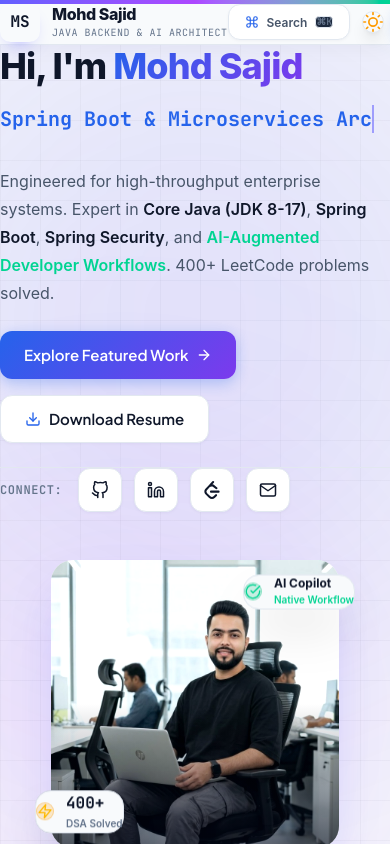
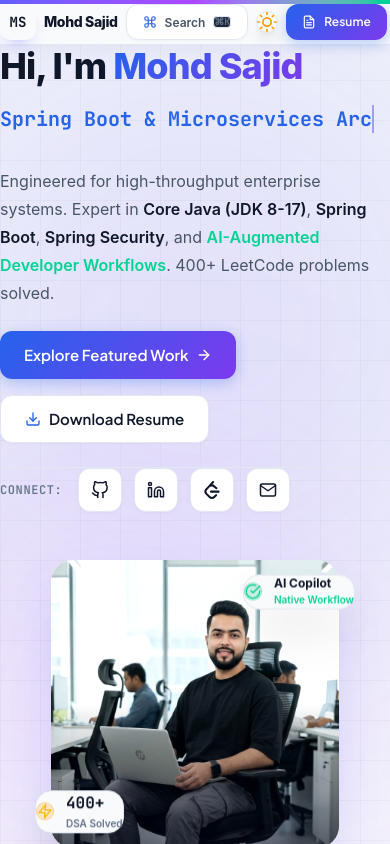
Before and after one commit to mohdsajid9600/portfolio-profile, a React (Vite) app: page / in a window 390 px wide. Shown: the top 844 px of the page. Built offline with nearby package versions, Linux system fonts and the light colour scheme.

Commit message:
navbar issue resolve

```diff
--- a/src/components/Navbar.jsx
+++ b/src/components/Navbar.jsx
@@ -70,24 +70,24 @@ export default function Navbar({ theme, toggleTheme, onOpenCommand, onOpenResume
         className={`fixed top-0 left-0 right-0 z-[9000] transition-all duration-300 ${
           scrolled
             ? 'bg-slate-950/90 light:bg-white/90 backdrop-blur-xl border-b border-slate-800/80 light:border-slate-200 shadow-lg py-3'
-            : 'bg-slate-950/40 light:bg-white/50 backdrop-blur-md border-b border-slate-800/30 light:border-slate-200/50 py-4'
+            : 'bg-slate-950/40 light:bg-white/50 backdrop-blur-md border-b border-slate-800/30 light:border-slate-200/50 py-3.5 sm:py-4'
         }`}
       >
-        <div className="w-full px-4 sm:px-8 xl:px-12 flex items-center justify-between">
+        <div className="w-full px-3 sm:px-6 lg:px-10 flex items-center justify-between gap-2 max-w-7xl mx-auto">
 
-          {/* Column 1: Brand Logo (Left Aligned) */}
-          <div className="flex items-center justify-start shrink-0">
-            <a href="#hero" className="flex items-center gap-3 group focus:outline-none rounded-xl p-1">
-              <div className="w-10 h-10 rounded-xl bg-gradient-to-tr from-indigo-600 via-purple-600 to-emerald-500 p-[1.5px] shadow-lg shadow-indigo-500/20 group-hover:scale-105 transition-transform duration-300">
-                <div className="w-full h-full bg-slate-950 light:bg-white rounded-[10.5px] flex items-center justify-center font-bold text-white light:text-slate-900 text-base font-mono">
+          {/* Column 1: Brand Logo (Adaptive: MS icon on extra small mobile, Name on 380px+, Full Title on sm+) */}
+          <div className="flex items-center justify-start shrink-0 min-w-0">
+            <a href="#hero" className="flex items-center gap-2 sm:gap-3 group focus:outline-none rounded-xl p-0.5">
+              <div className="w-9 h-9 sm:w-10 sm:h-10 rounded-xl bg-gradient-to-tr from-indigo-600 via-purple-600 to-emerald-500 p-[1.5px] shadow-lg shadow-indigo-500/20 group-hover:scale-105 transition-transform duration-300 shrink-0">
+                <div className="w-full h-full bg-slate-950 light:bg-white rounded-[10.5px] flex items-center justify-center font-bold text-white light:text-slate-900 text-sm sm:text-base font-mono">
                   MS
                 </div>
               </div>
-              <div className="flex flex-col text-left">
-                <span className="font-extrabold text-slate-100 light:text-slate-900 group-hover:text-indigo-400 transition-colors tracking-tight text-base leading-tight">
+              <div className="hidden min-[380px]:flex flex-col text-left min-w-0">
+                <span className="font-extrabold text-slate-100 light:text-slate-900 group-hover:text-indigo-400 transition-colors tracking-tight text-sm sm:text-base leading-tight truncate">
                   Mohd Sajid
                 </span>
-                <span className="text-[10px] text-slate-400 light:text-slate-500 font-mono tracking-wider uppercase whitespace-nowrap">
+                <span className="hidden sm:block text-[10px] text-slate-400 light:text-slate-500 font-mono tracking-wider uppercase whitespace-nowrap">
                   Java Backend & AI Architect
                 </span>
               </div>
@@ -95,14 +95,14 @@ export default function Navbar({ theme, toggleTheme, onOpenCommand, onOpenResume
           </div>
 
           {/* Column 2: Professional Desktop Navigation Pill */}
-          <nav className="hidden xl:flex items-center gap-1.5 bg-slate-900/85 light:bg-slate-100 px-3 py-1.5 rounded-full border border-slate-800/90 light:border-slate-200 backdrop-blur-xl shadow-xl shadow-slate-950/40 relative shrink-0 whitespace-nowrap">
+          <nav className="hidden lg:flex items-center gap-1 bg-slate-900/85 light:bg-slate-100 px-2.5 py-1.5 rounded-full border border-slate-800/90 light:border-slate-200 backdrop-blur-xl shadow-xl shadow-slate-950/40 relative shrink-0 whitespace-nowrap">
             {navLinks.map((link) => {
               const isActive = activeSection === link.id;
               return (
                 <a
                   key={link.name}
                   href={link.href}
-                  className={`relative px-4 py-2 rounded-full text-xs font-semibold tracking-wide transition-all duration-200 focus-visible:outline-none whitespace-nowrap ${
+                  className={`relative px-3.5 py-1.5 rounded-full text-xs font-semibold tracking-wide transition-all duration-200 focus-visible:outline-none whitespace-nowrap ${
                     isActive
                       ? 'text-white'
                       : 'text-slate-300 light:text-slate-600 hover:text-white light:hover:text-slate-900 hover:bg-slate-800/60 light:hover:bg-white'
@@ -123,12 +123,12 @@ export default function Navbar({ theme, toggleTheme, onOpenCommand, onOpenResume
             })}
           </nav>
 
-          {/* Column 3: Action Controls (Right Aligned) */}
-          <div className="flex items-center justify-end gap-3 shrink-0">
+          {/* Column 3: Action Controls */}
+          <div className="flex items-center justify-end gap-2 sm:gap-3 shrink-0">
             {/* Command Palette Button */}
             <button
               onClick={onOpenCommand}
-              className="hidden sm:flex items-center gap-2 btn btn-sm btn-secondary font-mono text-xs h-9 px-3.5 rounded-xl border border-slate-800 light:border-slate-200 hover:border-indigo-500/40 transition-colors whitespace-nowrap"
+              className="hidden md:flex items-center gap-2 btn btn-sm btn-secondary font-mono text-xs h-9 px-3 rounded-xl border border-slate-800 light:border-slate-200 hover:border-indigo-500/40 transition-colors whitespace-nowrap"
               title="Open Command Palette (Ctrl+K)"
               aria-label="Open Command Palette"
             >
@@ -143,7 +143,7 @@ export default function Navbar({ theme, toggleTheme, onOpenCommand, onOpenResume
             {/* Resume CTA Button */}
             <button
               onClick={onOpenResume}
-              className="hidden sm:flex btn btn-sm btn-primary h-9 px-4 rounded-xl text-xs font-semibold shadow-md shadow-indigo-600/20 hover:shadow-indigo-600/30 transition-all whitespace-nowrap"
+              className="hidden md:flex btn btn-sm btn-primary h-9 px-3.5 rounded-xl text-xs font-semibold shadow-md shadow-indigo-600/20 hover:shadow-indigo-600/30 transition-all whitespace-nowrap"
               aria-label="Download Resume"
             >
               <FiFileText className="w-3.5 h-3.5" />
@@ -153,7 +153,7 @@ export default function Navbar({ theme, toggleTheme, onOpenCommand, onOpenResume
             {/* Mobile Menu Toggle Button */}
             <button
               onClick={() => setMobileMenuOpen(!mobileMenuOpen)}
-              className="xl:hidden btn btn-icon btn-secondary w-9 h-9 rounded-xl flex items-center justify-center border border-slate-800 light:border-slate-200 text-slate-200 light:text-slate-800"
+              className="lg:hidden btn btn-icon btn-secondary w-9 h-9 rounded-xl flex items-center justify-center border border-slate-800 light:border-slate-200 text-slate-200 light:text-slate-800 shrink-0"
               aria-label="Toggle Navigation Menu"
             >
               {mobileMenuOpen ? <FiX className="w-5 h-5" /> : <FiMenu className="w-5 h-5" />}
@@ -167,7 +167,7 @@ export default function Navbar({ theme, toggleTheme, onOpenCommand, onOpenResume
         <AnimatePresence>
           {mobileMenuOpen && (
             <>
-              {/* 4. Dark Backdrop: rgba(0,0,0,0.45) & backdrop-filter blur(6px) */}
+              {/* Dark Backdrop */}
               <motion.div
                 initial={{ opacity: 0 }}
                 animate={{ opacity: 1 }}
@@ -187,7 +187,7 @@ export default function Navbar({ theme, toggleTheme, onOpenCommand, onOpenResume
                 }}
               />
 
-              {/* 1, 2, 3, 6, 8, 9. Production-Grade Right Slide Mobile Navigation Drawer */}
+              {/* Right Slide Mobile Navigation Drawer */}
               <motion.div
                 initial={{ x: '100%' }}
                 animate={{ x: 0 }}
@@ -204,7 +204,7 @@ export default function Navbar({ theme, toggleTheme, onOpenCommand, onOpenResume
                 }}
                 className="bg-slate-950 light:bg-white text-slate-100 light:text-slate-900 border-l border-slate-800 light:border-slate-200 shadow-2xl flex flex-col justify-between p-6 overflow-y-auto box-border text-left"
               >
-                {/* 8. Vertically Aligned Header & Navigation Links */}
+                {/* Vertically Aligned Header & Navigation Links */}
                 <div className="space-y-6">
                   {/* Top Bar: Brand Logo + Close Button */}
                   <div className="flex items-center justify-between border-b border-slate-800 light:border-slate-200 pb-5">
@@ -269,7 +269,7 @@ export default function Navbar({ theme, toggleTheme, onOpenCommand, onOpenResume
                   </div>
                 </div>
 
-                {/* 8. Vertically Aligned Controls & Actions */}
+                {/* Vertically Aligned Controls & Actions */}
                 <div className="space-y-4 pt-6 border-t border-slate-800 light:border-slate-200 mt-6">
                   {/* Theme Toggle Bar inside Drawer */}
                   <div className="flex items-center justify-between p-3 rounded-xl bg-slate-900/80 light:bg-slate-100 border border-slate-800 light:border-slate-200">
```
Also changed, not shown: 5 other files (tests, documents, lock files or other folders).
